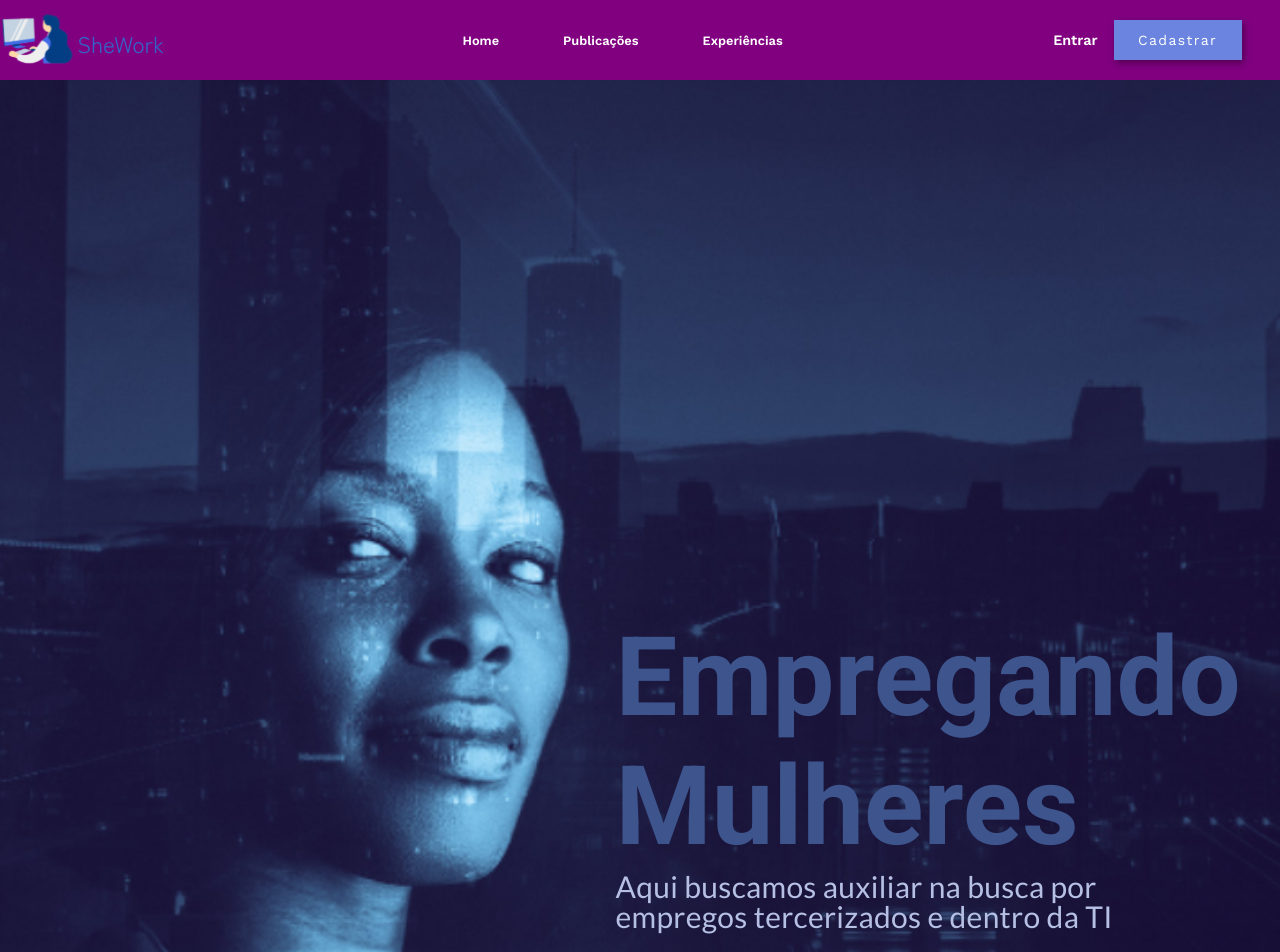
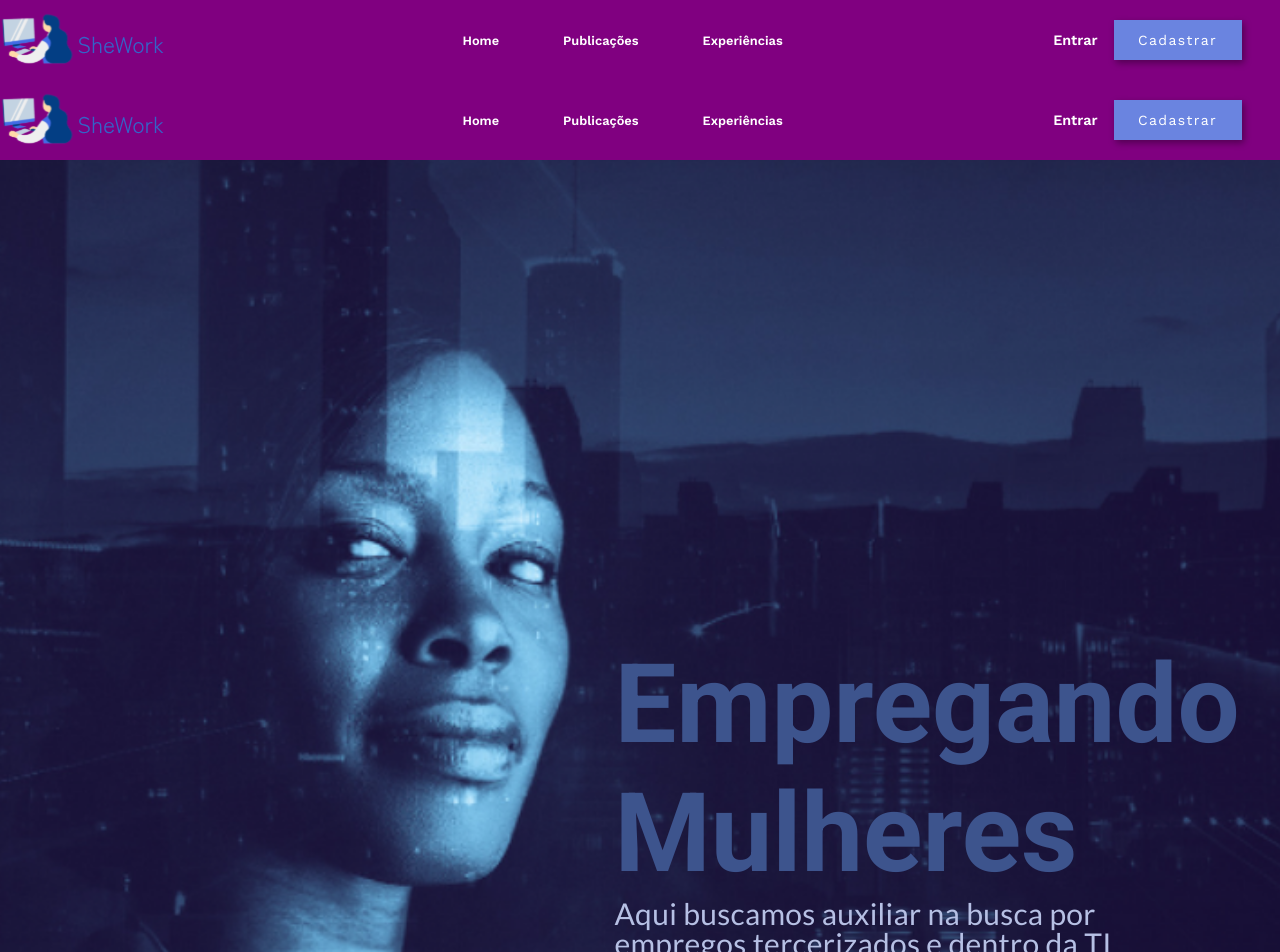
Before and after one commit to midnight1thais/shework, a React (Create React App) app: page / in a window 1280 px wide. Shown: the top 952 px of the page. Built offline with nearby package versions, Linux system fonts and the light colour scheme.

Commit message:
coloquei o header no cover da home

```diff
--- a/src/componentes/HomeCover/HomeCover.js
+++ b/src/componentes/HomeCover/HomeCover.js
@@ -1,10 +1,12 @@
 import React from 'react';
+import HomeHeader from '../HomeHeader/HomeHeader';
 import { Background, Description, Title, TitleDiv } from './style';
 
 
 function HomeCover() {
     return(
         <Background>
+            <HomeHeader/>
             <TitleDiv>
                 <Title>Empregando</Title>
                 <Title>Mulheres</Title>
--- a/src/componentes/HomeCover/style.jsx
+++ b/src/componentes/HomeCover/style.jsx
@@ -11,8 +11,7 @@ export const Background = styled.div`
 
 
     display: flex;
-    justify-content: center;
-    align-items: center;
+    flex-direction: column;
 `
 
 export const TitleDiv = styled.div`
@@ -20,7 +19,8 @@ export const TitleDiv = styled.div`
     flex-direction: column;
     justify-content: flex-end;
 
-    margin-left: 45%;
+    margin-left: 48%;
+    margin-top: 60vh;
 `
 
 export const Title = styled.h1`
```
